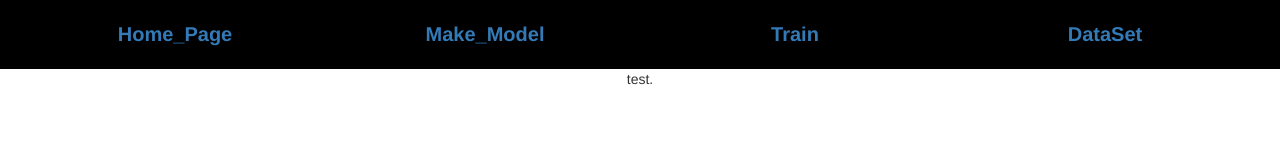
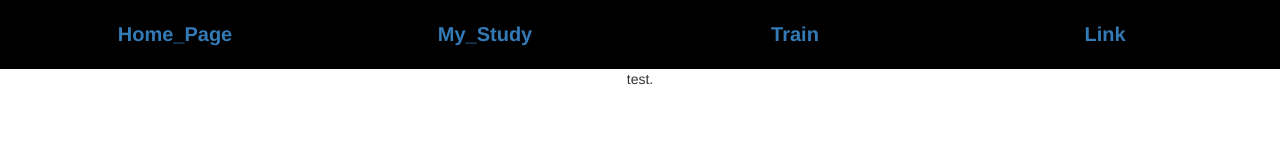
Before and after one commit to jae-yong-2/BLOG, a React (Create React App) app: page / in a window 1280 px wide. Shown: the top 160 px of the page. Built offline with nearby package versions, Linux system fonts and the light colour scheme.

Commit message:
change test

```diff
--- a/src/App.js
+++ b/src/App.js
@@ -1,15 +1,15 @@
 import React, {Component} from 'react';
 import './App.css'
 import './bootstrap/css/bootstrap.css'
-import Make_Model from './Make_Model.js';
+import My_Study from './My_Study.js';
 import Train from './Train.js';
-import DataSet from './DataSet.js';
+import Link from './Link.js';
 import Home_Page from './Home_Page.js';
 
 class App extends Component{
   state={
     site: 'Home_Page',
-    gotoSite: ['Home_Page','Make_Model','Train','DataSet'],
+    gotoSite: ['Home_Page','My_Study','Train','Link'],
   };
 
   Home_Page = (text) =>{
@@ -20,6 +20,8 @@ class App extends Component{
 
   render(){
 
+    const htmlTitle = document.querySelector("title"); // <title> 태그 찾기
+    htmlTitle.innerText = this.state.site;
     if(this.state.site=='Home_Page'){
       return(
         <div className="App">
@@ -27,10 +29,10 @@ class App extends Component{
         </div>
       );
     }
-    if(this.state.site=='Make_Model'){
+    if(this.state.site=='My_Study'){
       return (
         <div className="App">
-          <Make_Model Home_Page={this.Home_Page} message='Make_Model' gotoSite={this.state.gotoSite}/>
+          <My_Study Home_Page={this.Home_Page} message='My_Study' gotoSite={this.state.gotoSite}/>
         </div>
       );
     }
@@ -41,10 +43,10 @@ class App extends Component{
         </div>
       );
     }
-    if(this.state.site=='DataSet'){
+    if(this.state.site=='Link'){
       return(
         <div className="App">
-          <DataSet Home_Page={this.Home_Page} message='DataSet' gotoSite={this.state.gotoSite}/>
+          <Link Home_Page={this.Home_Page} message='Link' gotoSite={this.state.gotoSite}/>
         </div>
       );
     }
--- a/src/Home_Page.js
+++ b/src/Home_Page.js
@@ -10,12 +10,12 @@ class Home_Page extends Component{
   render(){
 
       return (
-        <form onSubmit={this.send} className="Home_Page">
+        <div className="My_Study">
           <nav className="main_header">
             {this.props.gotoSite.map((site,key)=>{return <a className="button_css col-md-3" onClick={()=>{this.changeMenu(site)}}>{site}</a>})}
           </nav>
-          <div>test.</div>
-        </form>
+          <body class=".background_css">test.</body>
+        </div>
     );
   }
 }
--- a/src/DataSet.js
+++ b/src/Link.js
@@ -2,20 +2,20 @@ import React, {Component} from 'react';
 import './App.css'
 import './bootstrap/css/bootstrap.css'
 
-class DataSet extends Component{
+class Link extends Component{
   changeMenu=(text)=>{
     this.props.Home_Page(text)
   }
   render(){
       return (
-        <div className="DataSet">
+        <div className="Link">
           <nav className="main_header">
             {this.props.gotoSite.map((site,key)=>{return <a className="button_css col-md-3" onClick={()=>{this.changeMenu(site)}}>{site}</a>})}
           </nav>
-          <div>DataSet</div>
+          <div>Link</div>
         </div>
     );
   }
 }
 
-export default DataSet;
+export default Link;
--- a/src/Make_Model.js
+++ b/src/My_Study.js
@@ -2,20 +2,20 @@ import React, {Component} from 'react';
 import './App.css'
 import './bootstrap/css/bootstrap.css'
 
-class Make_Model extends Component{
+class My_Study extends Component{
   changeMenu=(text)=>{
     this.props.Home_Page(text)
   }
   render(){
       return (
-        <div className="Make_Model">
+        <div className="My_Study">
           <nav className="main_header">
             {this.props.gotoSite.map((site,key)=>{return <a className="button_css col-md-3" onClick={()=>{this.changeMenu(site)}}>{site}</a>})}
           </nav>
-          <div>Make_Model</div>
+          <div>My_Study</div>
         </div>
     );
   }
 }
 
-export default Make_Model;
+export default My_Study;
```
Also changed, not shown: 1 other file (tests, documents, lock files or other folders).
